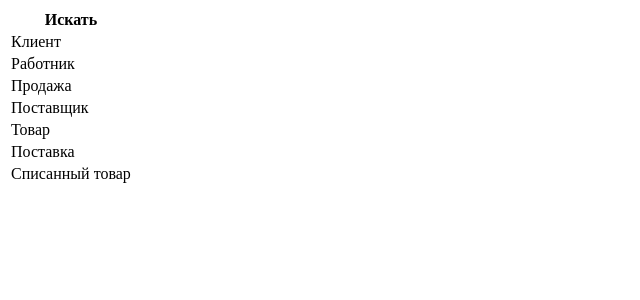
After one commit to boyboyjoy/Shop, a Django app: page /database/finder/ in a window 1280 px wide. The commit adds this page. Shown: the top 300 px of the page, without its empty margins (0-640 px from the left). Run offline with Django 3.2, Linux system fonts and the light colour scheme.

```diff
--- /dev/null
+++ b/database_view/templates/finder/finder_list.html
@@ -0,0 +1,35 @@
+<!DOCTYPE html>
+<html lang="en">
+<head>
+    <meta charset="UTF-8">
+    <title>Title</title>
+</head>
+<body>
+        <table>
+            <tr>
+               <th>Искать</th>
+            </tr>
+            <tr>
+               <td>Клиент</td>
+            </tr>
+            <tr>
+               <td>Работник</td>
+            </tr>
+            <tr>
+               <td>Продажа</td>
+            </tr>
+            <tr>
+               <td>Поставщик</td>
+            </tr>
+            <tr>
+               <td>Товар</td>
+            </tr>
+            <tr>
+               <td>Поставка</td>
+            </tr>
+            <tr>
+               <td>Списанный товар</td>
+            </tr>
+        </table>
+    </body>
+</html>
--- a/database_view/templates/menu.html
+++ b/database_view/templates/menu.html
@@ -62,6 +62,5 @@ tr:nth-child(even) {
                 <td><a href="{% url 'reports' %}">Отчеты по работникам</a></td>
             </tr>
         </table>
-    </form>
     </body>
 </html>
--- a/database_view/templates/worker/worker_list.html
+++ b/database_view/templates/worker/worker_list.html
@@ -19,6 +19,10 @@ td, th {
   font-size: 14px;
 }
 
+a {
+    font-size: 16px;
+}
+
 tr:nth-child(even) {
   background-color: #dddddd;
 }
@@ -27,6 +31,7 @@ tr:nth-child(even) {
     <a href="{% url 'index' %}"> <----Назад </a>
 </head>
 <body>
+<p align="right" font-size><a href="{% url 'reports' %}">Отчеты</a></p>
 <table>
     <form action="{% url 'worker_create' %}" method="POST">
     {% csrf_token %}
--- a/database_view/templates/worker_report/worker_report_list.html
+++ b/database_view/templates/worker_report/worker_report_list.html
@@ -24,7 +24,7 @@ tr:nth-child(even) {
 }
 </style>
     <h1 align="center">Работники</h1>
-    <a href="{% url 'index' %}"> <----Назад </a>
+    <a href="{% url 'worker_list' %}"> <----Назад </a>
 </head>
 <body>
 <br>
--- a/database_view/urls.py
+++ b/database_view/urls.py
@@ -9,13 +9,16 @@ from .views import ClientListView, DepartmentListView, DiscountCardListView, Cli
     write_off_reason_update, WriteOffReasonDetailView, WriteOffProductListView, write_off_product_create, \
     write_off_product_delete, WriteOffProductDetailView, write_off_product_update, sale_delete, SaleDetailView, \
     sale_update, SupplyListView, supply_create, supply_delete, supply_update, SupplyDetailView, position_create, \
-    get_workers_list, get_worker_report
+    get_workers_list, get_worker_report, menu_for_find
 
 urlpatterns = [
     path('', index, name='index'),
 
+
     path('worker_reports/', get_workers_list, name='reports'),
     path('worker_reports/<slug:pk>', get_worker_report, name='get_report'),
+
+    path('finder/', menu_for_find, name='finder'),
 
     path('clients/', ClientListView.as_view(), name='client_list'),
     path('clients/<slug:pk>/', ClientDetailView.as_view(), name='client_detail'),
@@ -82,4 +85,5 @@ urlpatterns = [
     path('supplies/<slug:pk>/delete/', supply_delete, name='supply_delete'),
     path('supplies/<slug:pk>/', SupplyDetailView.as_view(), name='supply_detail'),
     path('supplies/<slug:pk>/update/', supply_update, name='supply_update'),
+
 ]
--- a/database_view/views.py
+++ b/database_view/views.py
@@ -453,3 +453,6 @@ def get_worker_report(request, pk):
     data = {'create_money': money_value, 'create_sales': sales.count(),
             'create_write_off': write_off_products.count(), 'worker': worker}
     return render(request, 'worker_report/worker_report.html', context=data)
+
+def menu_for_find(request):
+    return render(request, 'finder/finder_list.html', None)
```
